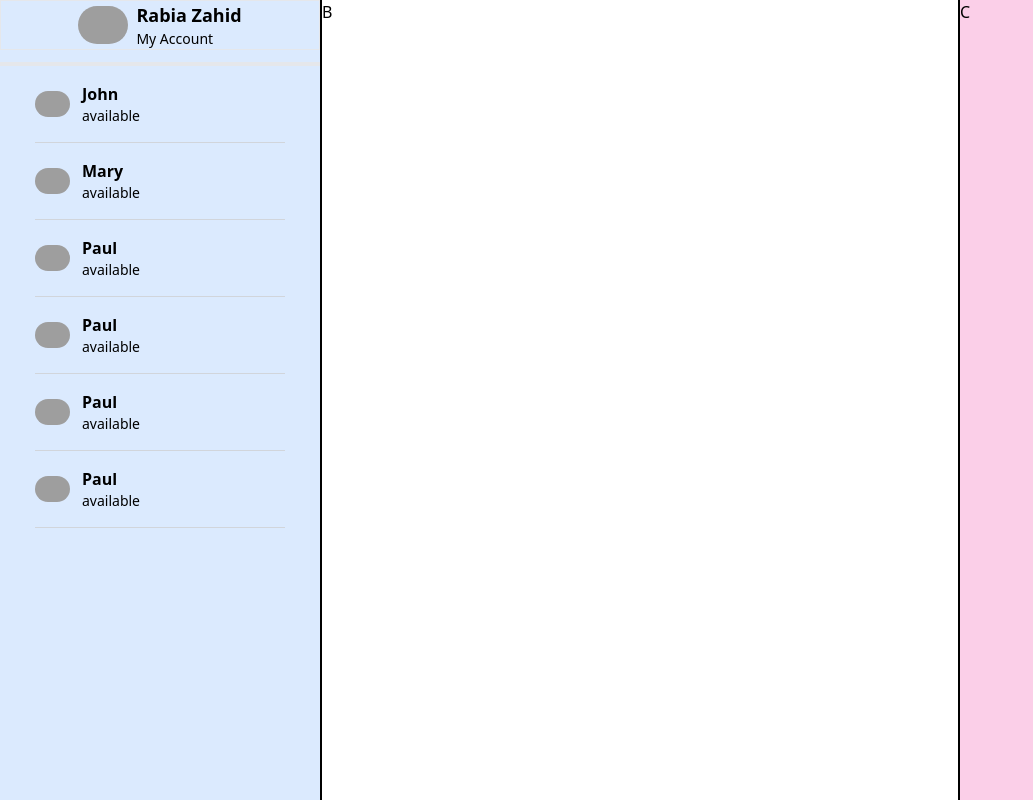
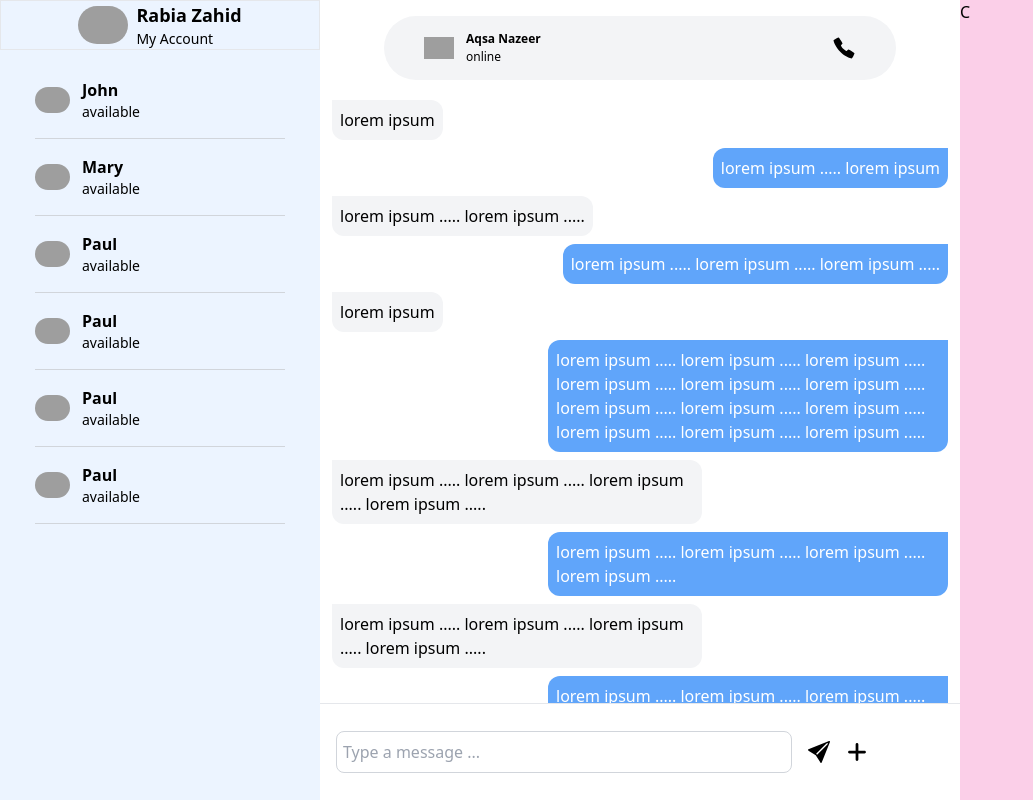
Before and after one commit to iamrabie/sample-app-client, a React app: page /sign-up in a window 1280 px wide. Shown: the whole page, without its empty margins (0-1033 px from the left). Built offline with nearby package versions, Linux system fonts and the light colour scheme; grey boxes are pictures that could not be loaded; the HTML template or start-up script is replaced by a standard one.

Commit message:
designed the chat window where messages are displayed; designed message, chat header.

```diff
--- a/src/components/dashboard.component.jsx
+++ b/src/components/dashboard.component.jsx
@@ -1,3 +1,8 @@
+import { IoCallSharp } from "react-icons/io5";
+import { BsFillSendFill } from "react-icons/bs";
+import { FaPlus } from "react-icons/fa6";
+
+
 const Dashboard = () => {
 
     const USER_DATA = [
@@ -35,7 +40,7 @@ const Dashboard = () => {
 
     return(
         <div className="flex w-screen">
-            <div className="w-[25%] bg-blue-100 h-screen">
+            <div className="w-[25%] bg-blue-200/30 h-screen">
               <div className="flex gap-x-2 border items-center justify-center mb-3">
                  <img src="https://encrypted-tbn0.gstatic.com/images?q=tbn:ANd9GcT0nDCKf3WQaR7alHtPpTG9NQcI4Wfkndq0dFBt_GvxUw&s" alt="logo" height="50" width="50" className="rounded-full" />
                  <div className="flex flex-col">
@@ -43,7 +48,7 @@ const Dashboard = () => {
                     <p className="text-sm">My Account</p>
                  </div>
               </div>
-              <hr className="bg-gray-200 h-1" />
+              {/* <hr className="bg-gray-200 h-1" /> */}
               <div className="w-[250px] mx-auto ">
                 {USER_DATA.map((item) => (
                     <div className="flex gap-x-3 py-4 !border-b border-gray-300 items-center">
@@ -56,9 +61,67 @@ const Dashboard = () => {
                 ))}
               </div>
             </div>
-            <div className="w-1/2 h-screen border-x-2 border-black">
-              B
+
+            {/* MAIN CHAT WINDOW */}
+            <div className="w-1/2 h-screen flex flex-col">
+                {/* header */}
+               <div className="h-[12vh] flex items-center">
+                  <div className="w-[80%] bg-gray-100 rounded-full h-[8vh] mx-auto px-10 py-1 flex justify-between items-center">
+                     <div className="flex items-center gap-x-3">
+                        <img src="https://encrypted-tbn0.gstatic.com/images?q=tbn:ANd9GcT0nDCKf3WQaR7alHtPpTG9NQcI4Wfkndq0dFBt_GvxUw&s" height="30" width="30" />
+                        <div className="flex flex-col text-[12px]">
+                            <p className="m-0 font-semibold">Aqsa Nazeer</p>
+                            <p className="m-0">online</p>
+                        </div>
+                     </div>
+                     <div>
+                        <IoCallSharp size={24} />
+                     </div>
+                  </div>
+               </div>
+
+                {/* body */}
+               <div className="flex-1 px-3 py-1 flex flex-col gap-y-2 overflow-y-auto border-b">
+                  <div className="bg-gray-100 rounded-b-xl rounded-tr-xl p-2 w-[fit-content] max-w-[370px]">
+                    lorem ipsum
+                  </div>
+                  <div className="bg-blue-400 text-white rounded-b-xl rounded-tl-xl p-2 w-[fit-content] max-w-[400px] ml-auto">
+                   lorem ipsum .....   lorem ipsum
+                  </div>
+                    <div className="bg-gray-100 rounded-b-xl rounded-tr-xl p-2 w-[fit-content] max-w-[370px]">
+                    lorem ipsum .....   lorem ipsum .....
+                  </div>
+                  <div className="bg-blue-400 text-white rounded-b-xl rounded-tl-xl p-2 w-[fit-content] max-w-[400px] ml-auto">
+                   lorem ipsum .....   lorem ipsum .....  lorem ipsum .....
+                  </div>  <div className="bg-gray-100 rounded-b-xl rounded-tr-xl p-2 w-[fit-content] max-w-[370px]">
+                    lorem ipsum
+                  </div>
+                  <div className="bg-blue-400 text-white rounded-b-xl rounded-tl-xl p-2 w-[fit-content] max-w-[400px] ml-auto">
+                   lorem ipsum .....   lorem ipsum .....  lorem ipsum .....  lorem ipsum .....       lorem ipsum .....   lorem ipsum .....  lorem ipsum .....  lorem ipsum .....       lorem ipsum .....   lorem ipsum .....  lorem ipsum .....  lorem ipsum .....
+                  </div>  <div className="bg-gray-100 rounded-b-xl rounded-tr-xl p-2 w-[fit-content] max-w-[370px]">
+                    lorem ipsum .....   lorem ipsum .....  lorem ipsum .....  lorem ipsum .....
+                  </div>
+                  <div className="bg-blue-400 text-white rounded-b-xl rounded-tl-xl p-2 w-[fit-content] max-w-[400px] ml-auto">
+                   lorem ipsum .....   lorem ipsum .....  lorem ipsum .....  lorem ipsum .....
+                  </div>
+                    <div className="bg-gray-100 rounded-b-xl rounded-tr-xl p-2 w-[fit-content] max-w-[370px]">
+                    lorem ipsum .....   lorem ipsum .....  lorem ipsum .....  lorem ipsum .....
+                  </div>
+                  <div className="bg-blue-400 text-white rounded-b-xl rounded-tl-xl p-2 w-[fit-content] max-w-[400px] ml-auto">
+                   lorem ipsum .....   lorem ipsum .....  lorem ipsum .....  lorem ipsum .....
+                  </div>
+               </div>
+
+               {/* footer */}
+               <div className="h-[12vh] flex items-center">
+                  <div className="w-[95%] mx-auto flex  gap-x-4 items-center">
+                     <input type="text" placeholder="Type a message ..." className="w-[75%] py-2 border border-gray-300 px-1.5 rounded-lg"/>
+                     <BsFillSendFill size={22} />
+                     <FaPlus size={22} />
+                  </div>
+               </div>
             </div>
+
             <div className="w-[25%] bg-pink-200 h-screen">
               C
             </div>
```
